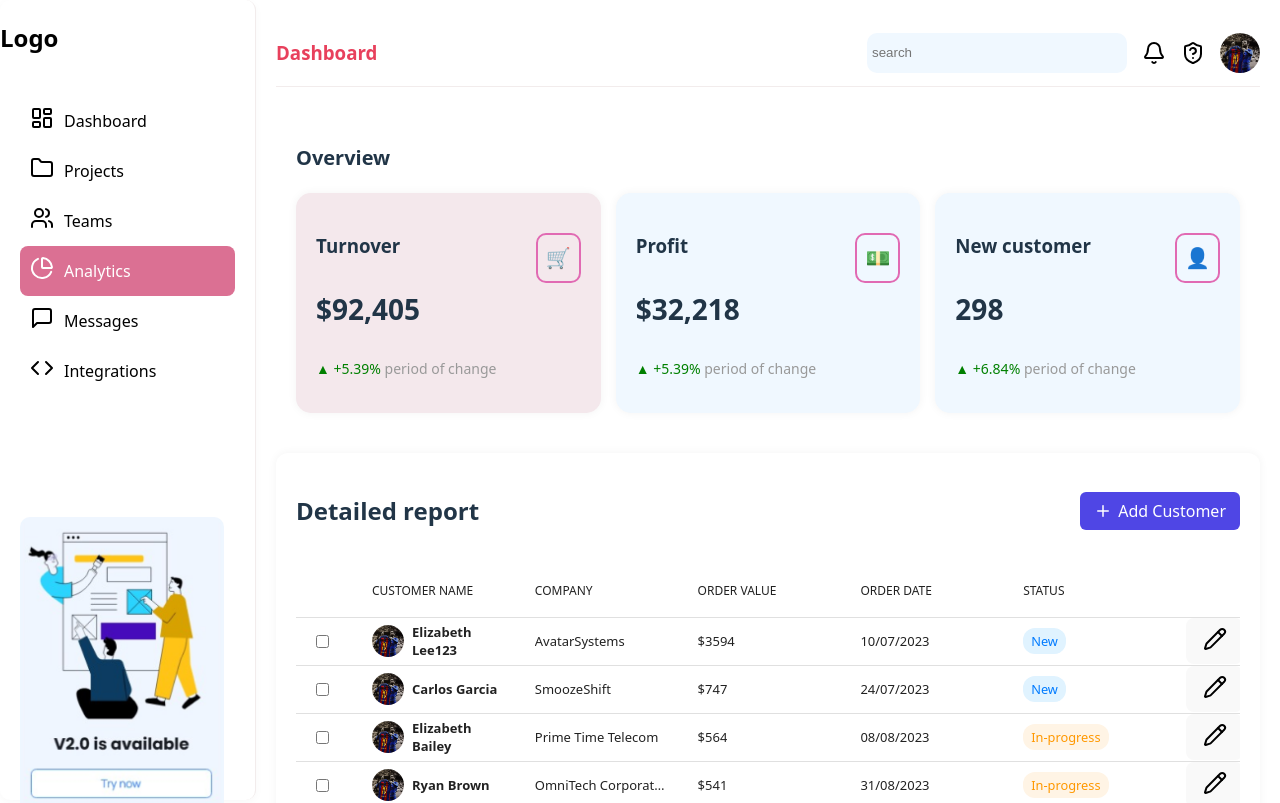
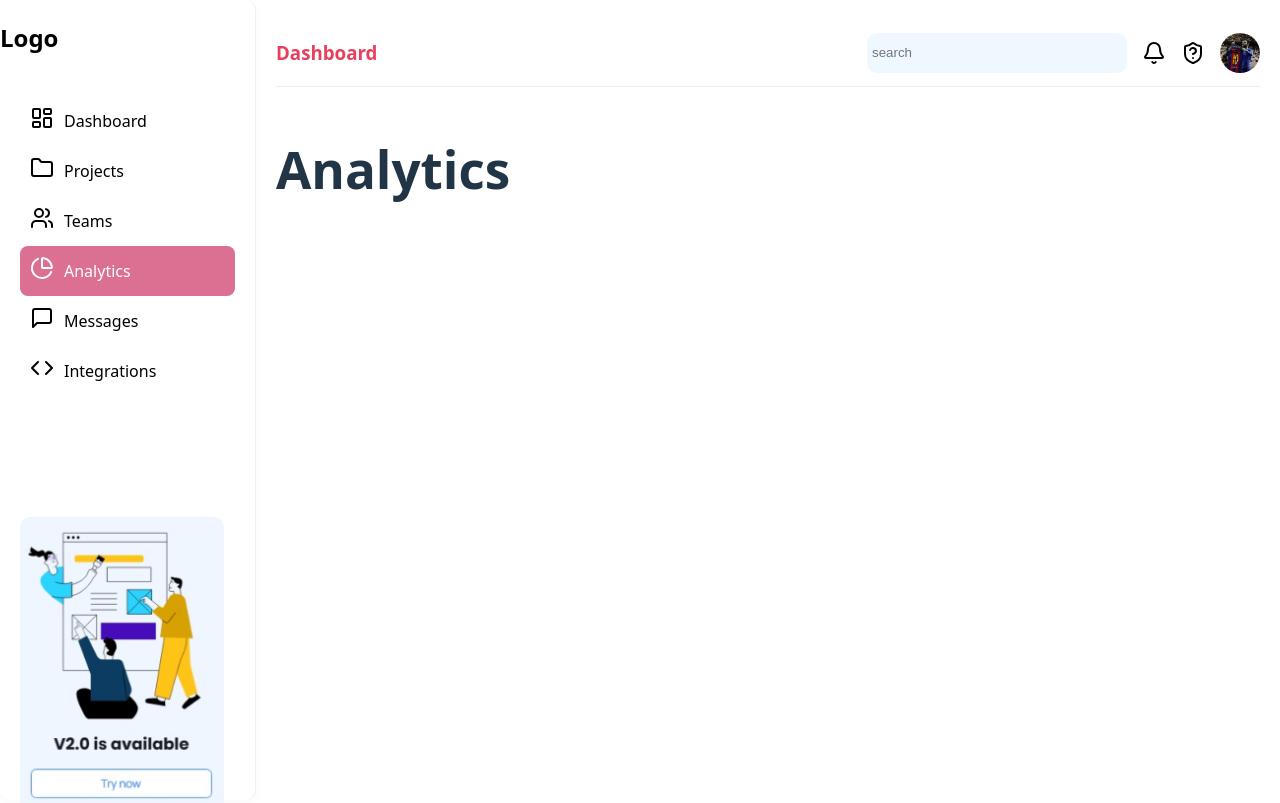
Before and after one commit to phihungdeptraino2/ThucHanhBaiTap_Tuan8, a React (Vite) app: page /analytics in a window 1280 px wide. Shown: the top 803 px of the page. Built offline with nearby package versions, Linux system fonts and the light colour scheme; data requests are answered from the project's data file.

Commit message:
Cau9.  React Router DOM → Link → Page → Component

```diff
--- a/src/App.jsx
+++ b/src/App.jsx
@@ -1,4 +1,5 @@
 import { useState } from "react";
+import { Routes, Route } from "react-router-dom";
 import reactLogo from "./assets/react.svg";
 import viteLogo from "/vite.svg";
 import "./App.css";
@@ -6,18 +7,28 @@ import Sidebar from "./components/Sidebar";
 import Header from "./components/Header";
 import OverView from "./components/OverView";
 import DetailedReport from "./components/DetailedReport";
+import DashBoard from "./components/DashBoard";
+import Layout from "./components/Layout";
+import Project from "./components/Project";
+import Teams from "./components/Teams";
+import Analytics from "./components/Analytics";
+import Messages from "./components/Messages";
+import Integrations from "./components/Integrations";
 function App() {
   const [count, setCount] = useState(0);
 
   return (
-    <div className="grid-container">
-      <Sidebar />
-      <main className="main-content">
-        <Header />
-        <OverView></OverView>
-        <DetailedReport></DetailedReport>
-      </main>
-    </div>
+    <Routes>
+      {/* Định nghĩa Layout là route cha */}
+      <Route path="/" element={<Layout />}>
+        <Route index element={<DashBoard />} /> {/* Đây là route mặc định */}
+        <Route path="projects" element={<Project />} />
+        <Route path="teams" element={<Teams />} />
+        <Route path="messages" element={<Messages />} />
+        <Route path="analytics" element={<Analytics />} />
+        <Route path="integrations" element={<Integrations />} />
+      </Route>
+    </Routes>
   );
 }
 
--- /dev/null
+++ b/src/components/Analytics.jsx
@@ -0,0 +1,8 @@
+const Analytics = () => {
+  return (
+    <div>
+      <h1>Analytics</h1>
+    </div>
+  );
+};
+export default Analytics;
--- /dev/null
+++ b/src/components/DashBoard.jsx
@@ -0,0 +1,11 @@
+import OverView from "./OverView";
+import DetailedReport from "./DetailedReport";
+const DashBoard = () => {
+  return (
+    <div>
+      <OverView></OverView>
+      <DetailedReport></DetailedReport>
+    </div>
+  );
+};
+export default DashBoard;
--- /dev/null
+++ b/src/components/Integrations.jsx
@@ -0,0 +1,8 @@
+const Integrations = () => {
+  return (
+    <div>
+      <h1>Integrations</h1>
+    </div>
+  );
+};
+export default Integrations;
--- /dev/null
+++ b/src/components/Layout.jsx
@@ -0,0 +1,18 @@
+import { Outlet } from "react-router-dom";
+import Sidebar from "./Sidebar";
+import Header from "./Header";
+
+const Layout = () => {
+  return (
+    <div className="grid-container">
+      <Sidebar />
+      <main className="main-content">
+        <Header />
+        {/* Đây là nơi các component con sẽ được render */}
+        <Outlet />
+      </main>
+    </div>
+  );
+};
+
+export default Layout;
--- /dev/null
+++ b/src/components/Messages.jsx
@@ -0,0 +1,8 @@
+const Messages = () => {
+  return (
+    <div>
+      <h1>Messages </h1>
+    </div>
+  );
+};
+export default Messages;
--- /dev/null
+++ b/src/components/Project.jsx
@@ -0,0 +1,8 @@
+const Project = () => {
+  return (
+    <div>
+      <h1>Project</h1>
+    </div>
+  );
+};
+export default Project;
--- /dev/null
+++ b/src/components/Teams.jsx
@@ -0,0 +1,8 @@
+const Teams = () => {
+  return (
+    <div>
+      <h1>Teams</h1>
+    </div>
+  );
+};
+export default Teams;
```
Also changed, not shown: MinhChung/Cau9.png (added).
